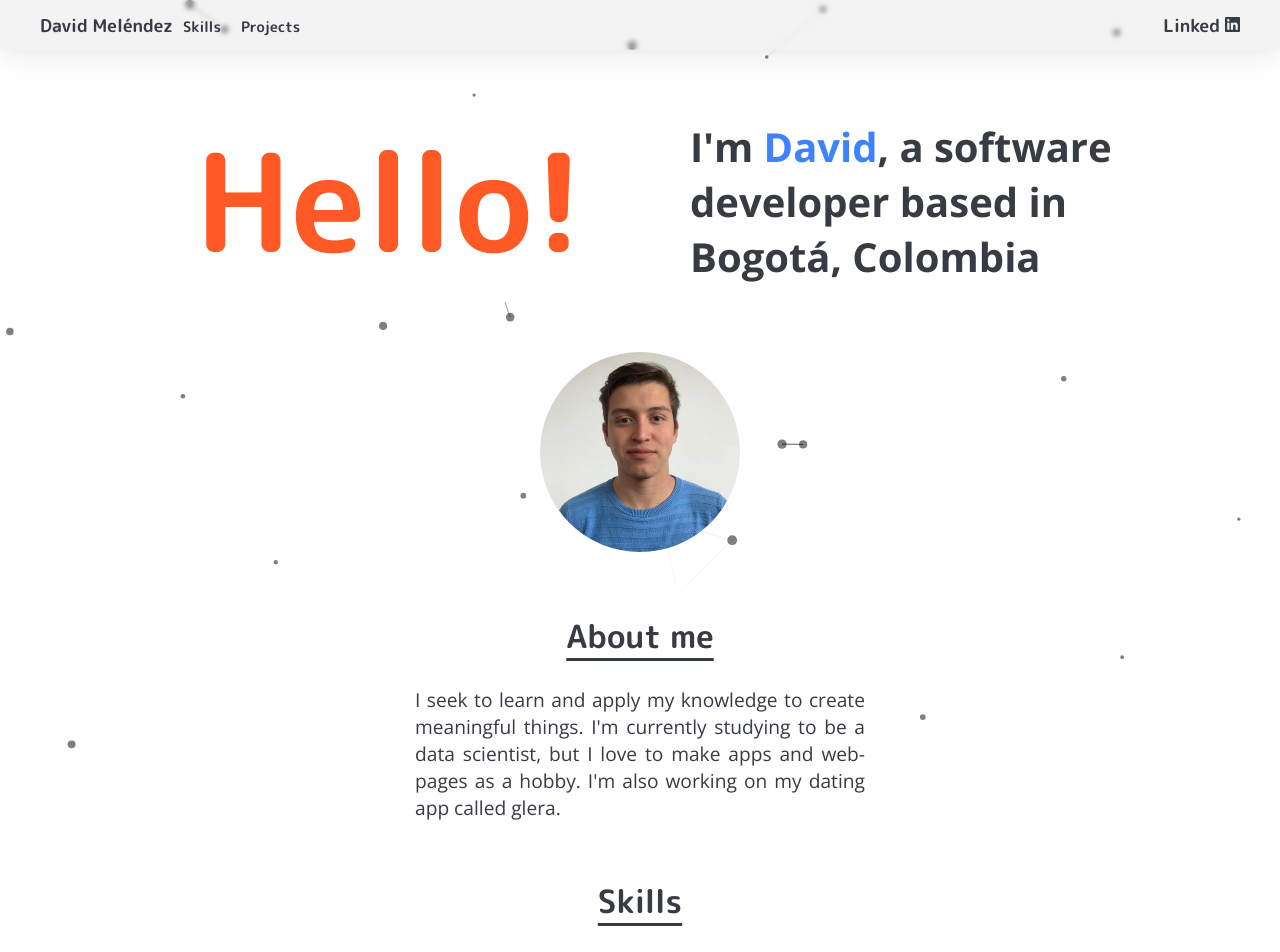
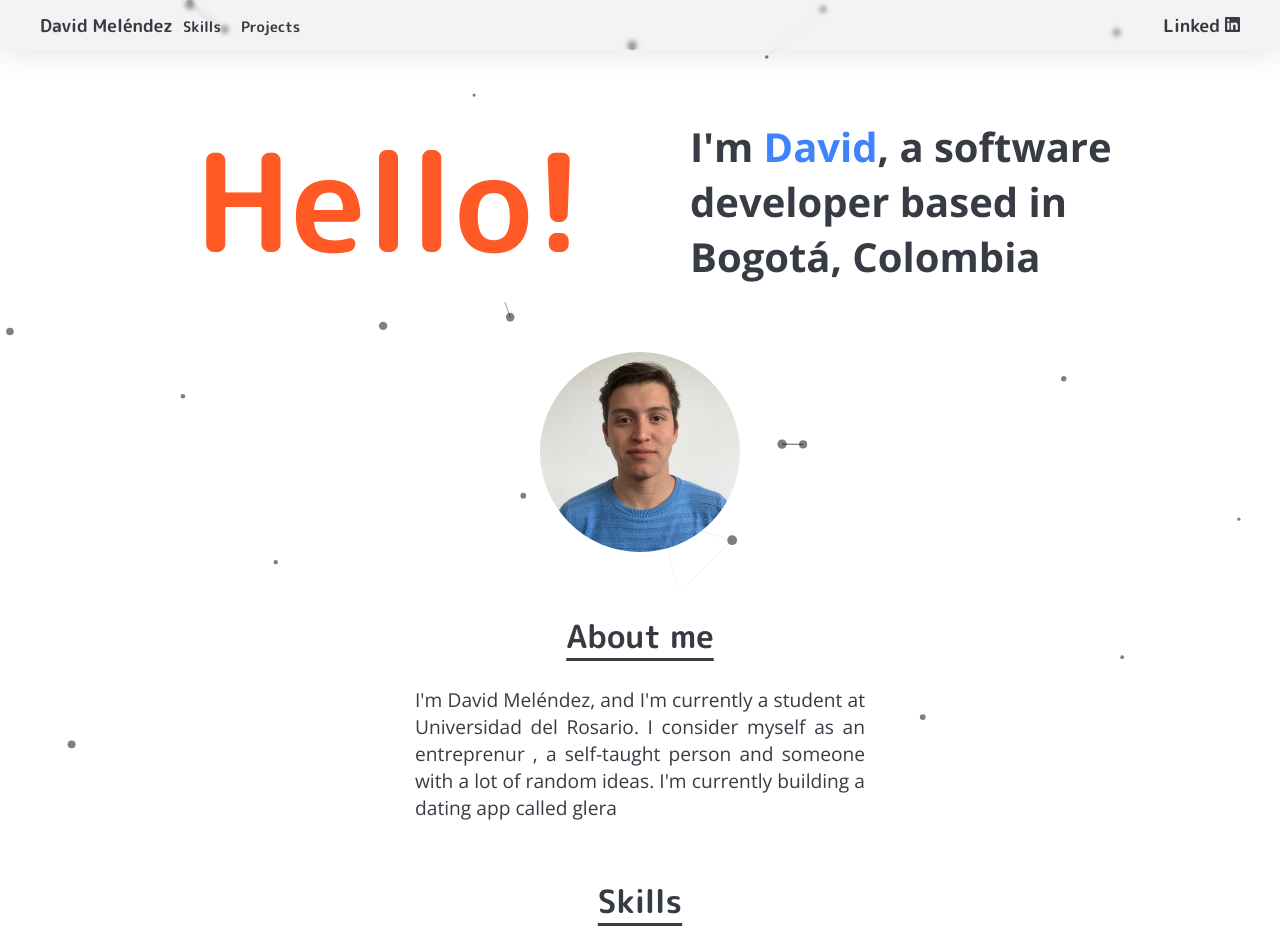
Before and after one commit to sleepypower/sleepypower.github.io, a React (Create React App) app: page / in a window 1280 px wide. Shown: the top 952 px of the page. Built offline with nearby package versions, Linux system fonts and the light colour scheme.

Commit message:
Update Bio

```diff
--- a/src/Components/Pages/Home/Home.js
+++ b/src/Components/Pages/Home/Home.js
@@ -32,10 +32,10 @@ const Home = () => {
                     About me
                 </h2>
                 <p>
-                    I seek to learn and apply my knowledge to create meaningful
-                    things. I'm currently studying to be a data scientist, but
-                    I love to make apps and web-pages as a hobby. I'm also working
-                    on my dating app called glera.
+                    I'm David Meléndez, and I'm currently a student at
+                    Universidad del Rosario. I consider myself as an entreprenur
+                    , a self-taught person and someone with a lot of random ideas.
+                    I'm currently building a dating app called glera
                 </p>
             </div>
 
--- a/src/Components/Pages/Skills/Skills.js
+++ b/src/Components/Pages/Skills/Skills.js
@@ -12,10 +12,9 @@ const Skills = () => {
                     Python
                 </h2>
                 <p>
-                    Worked with Object oriented programming pandas, numpy, scikit-learn. I'm
-                    currently learning to become a data scientist. Implemented a
-                    sudoku solver as final project for Harvard's CS50
-                    introduction to computer science. Currently enrolled in
+                    Worked with Object oriented programming, pandas and numpy.
+                    Implemented a sudoku solver as final project for Harvard's
+                    CS50 introduction to computer science. Currently enrolled in
                     datacamp's data scientist with python certification and
                     Andrew Ng's machine Learning specialization.
 
```
